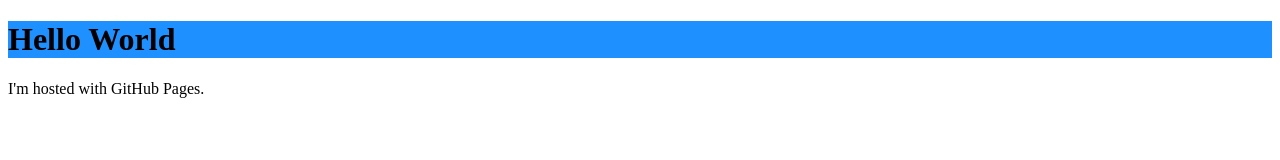
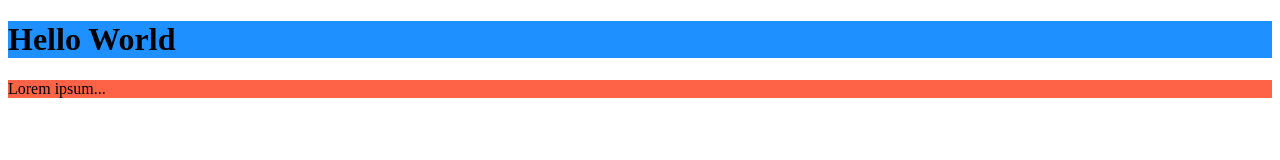
Before and after one commit to Thingamabobby/Thingamabobby.github.io, a plain HTML site: page index.html in a window 1280 px wide. Drawn offline with Linux system fonts and the light colour scheme.

Commit message:
Update index.html

```diff
--- a/index.html
+++ b/index.html
@@ -2,6 +2,6 @@
 <html>
 <body>
 <h1 style="background-color:DodgerBlue;">Hello World</h1>
-<p>I'm hosted with GitHub Pages.</p>
+<p style="background-color:Tomato;">Lorem ipsum...</p>
 </body>
 </html>
```
